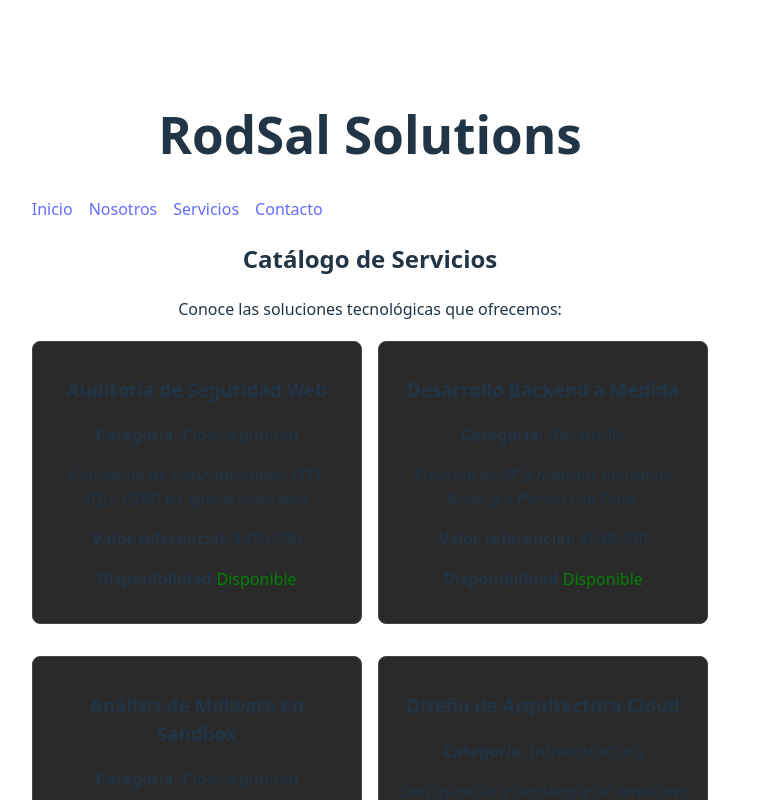
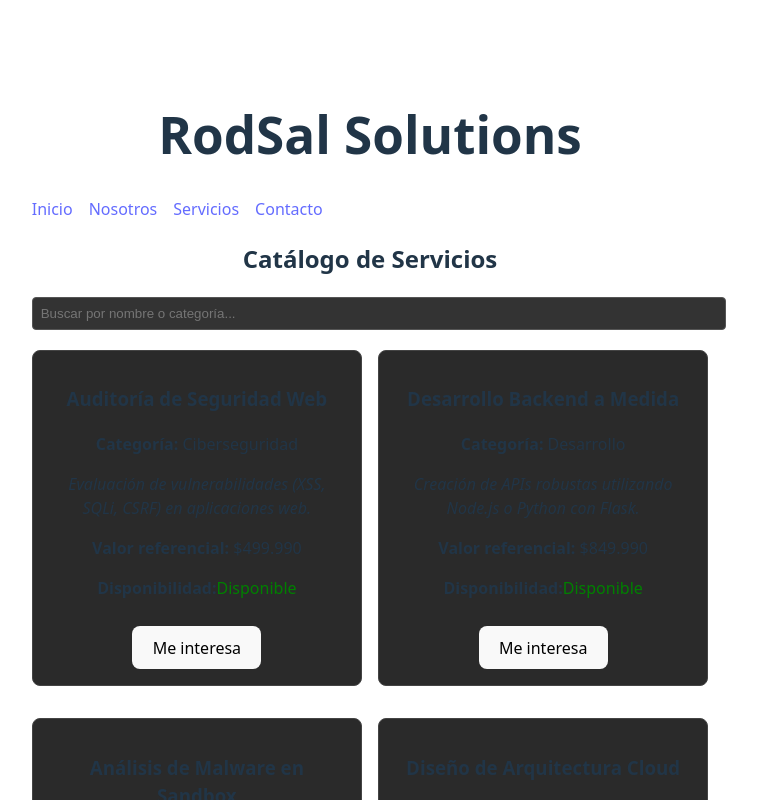
Before and after one commit to kmiloskyy/actividad-7, a Vue app: page /servicios in a window 1280 px wide. Shown: the top 800 px of the page, without its empty margins (270-1027 px from the left). Built offline with nearby package versions, Linux system fonts and the light colour scheme.

Commit message:
Parte 4 – Filtros, condicionales e interacción

```diff
--- a/src/components/ServicioCard.vue
+++ b/src/components/ServicioCard.vue
@@ -1,14 +1,16 @@
 <script setup>
 defineProps({
-    item: {
-        type: Object,
-        required: true
-    }
+  item: {
+    type: Object,
+    required: true
+  }
 })
+
+defineEmits(['seleccionar'])
 </script>
 
 <template>
-<div class="tarjeta-servicio">
+  <div class="tarjeta-servicio">
     <h3>{{ item.nombre }}</h3>
     <p><strong>Categoría:</strong> {{ item.categoria }}</p>
     <p><em>{{ item.descripcion }}</em></p>
@@ -17,6 +19,14 @@ defineProps({
       <span v-if="item.disponible" style="color: green;">Disponible</span>
       <span v-else style="color: red;">No disponible</span>
     </p>
+
+    <button
+      v-if="item.disponible"
+      @click="$emit('seleccionar', item.nombre)"
+      style="margin-top: 10px; cursor: pointer;"
+    >
+      Me interesa
+    </button>
   </div>
 </template>
 
--- a/src/components/Servicios.vue
+++ b/src/components/Servicios.vue
@@ -1,22 +1,58 @@
 <script setup>
+import { ref, computed } from 'vue'
 import { useServiciosStore } from '../stores/useServiciosStore.js'
 import ServicioCard from './ServicioCard.vue'
 
 const { state } = useServiciosStore()
+
+const textoBusqueda = ref('')
+const servicioSeleccionado = ref(null)
+
+const serviciosFiltrados = computed(() => {
+  const lista = state?.servicios || []
+  return lista.filter(servicio => {
+    const nombre = servicio.nombre || ''
+    const categoria = servicio.categoria || ''
+    const busqueda = (textoBusqueda.value || '').toLowerCase()
+
+    return nombre.toLowerCase().includes(busqueda) || categoria.toLowerCase().includes(busqueda)
+  })
+})
+
+function manejarSeleccion(nombre) {
+  servicioSeleccionado.value = nombre
+}
 </script>
 
 <template>
   <div>
     <h2>Catálogo de Servicios</h2>
-    <p>Conoce las soluciones tecnológicas que ofrecemos:</p>
 
-    <div class="grilla-servicios">
+    <div style="margin-bottom: 20px;">
+      <input
+        v-model="textoBusqueda"
+        type="text"
+        placeholder="Buscar por nombre o categoría..."
+        style="width: 100%; padding: 8px; border-radius: 4px; background-color: #333; color: white; border: 1px solid #555;"
+      />
+    </div>
+
+    <div v-if="servicioSeleccionado" style="background-color: #1a4d2e; padding: 10px; margin-bottom: 20px; border-radius: 4px;">
+      Has seleccionado: <strong>{{ servicioSeleccionado }}</strong>. Ve a la pestaña Contacto para solicitarlo.
+    </div>
+
+    <div v-if="serviciosFiltrados.length > 0" class="grilla-servicios">
       <ServicioCard
-        v-for="servicio in state.servicios"
+        v-for="servicio in serviciosFiltrados"
         :key="servicio.id"
         :item="servicio"
+        @seleccionar="manejarSeleccion"
       />
     </div>
+    <div v-else style="color: #ff9999;">
+      No se encontraron servicios que coincidan con "{{ textoBusqueda }}".
+    </div>
+
   </div>
 </template>
 
```
Also changed, not shown: 1 other file (tests, documents, lock files or other folders).
